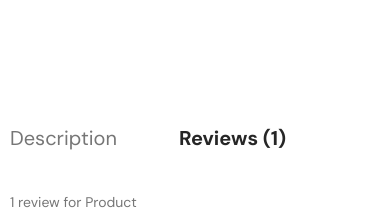
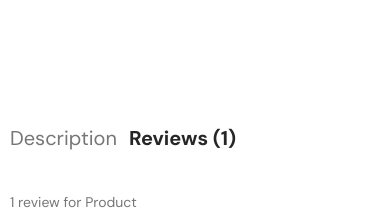
Before and after one commit to 24shahin/Orebi, a React (Vite) app: page /productDetails in a window 390 px wide. Shown: the part 1363-1577 px from the top of the page. Built offline with nearby package versions, Linux system fonts and the light colour scheme.

Commit message:
Update ProductDetails.jsx

```diff
--- a/src/Pages/ProductDetails.jsx
+++ b/src/Pages/ProductDetails.jsx
@@ -184,7 +184,7 @@ function ProductDetails() {
         </div>
       </div>
       <div>
-        <div className="mb-10 flex gap-x-[62px]">
+        <div className="mb-10 flex gap-x-3 lg:gap-x-[62px]">
           <h3
             className={`cursor-pointer text-xl  ${showTitle == "description" ? "font-bold text-tcolor" : "text-t2color"}`}
             onClick={() => setShowtitle("description")}
```
